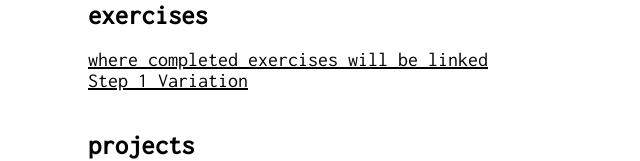
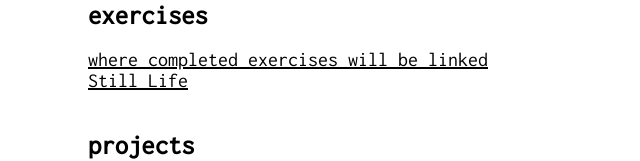
Before and after one commit to mmadero1/Interactive2, a plain HTML site: page index.html in a window 1280 px wide. Shown: the part 135-296 px from the top of the page, without its empty margins (302-942 px from the left). Drawn offline with Linux system fonts and the light colour scheme.

Commit message:
stillife2

```diff
--- a/index.html
+++ b/index.html
@@ -22,7 +22,7 @@
 
             <ul>
                 <li><a href="https://www.google.com" class="works">where completed exercises will be linked</a></li>
-                <li><a href="stilllife.html" class="works">Step 1 Variation</a></li>
+                <li><a href="codingfromlife-template/stilllife.html" class="works">Still Life</a></li>
             </ul>
 
         </div>
```
